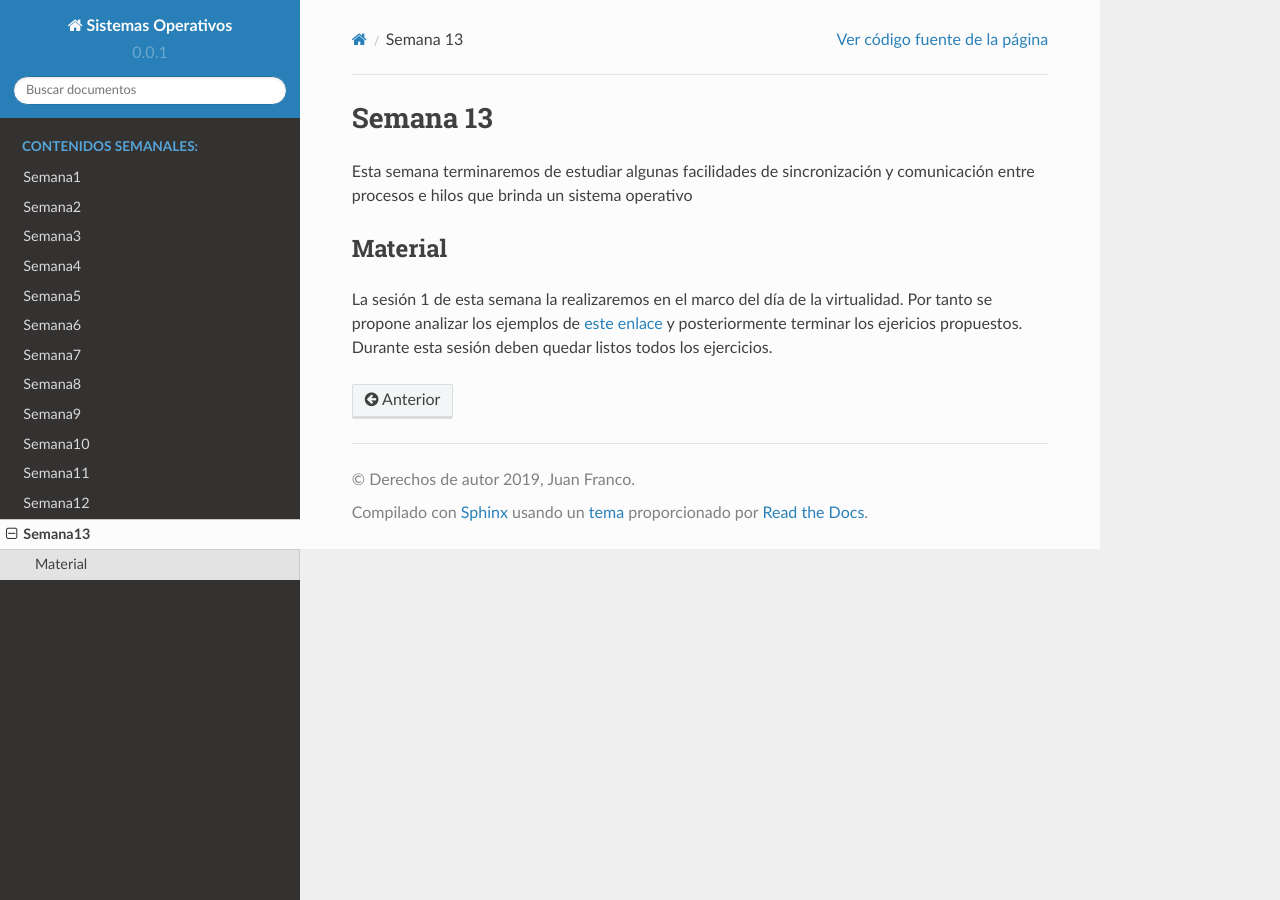
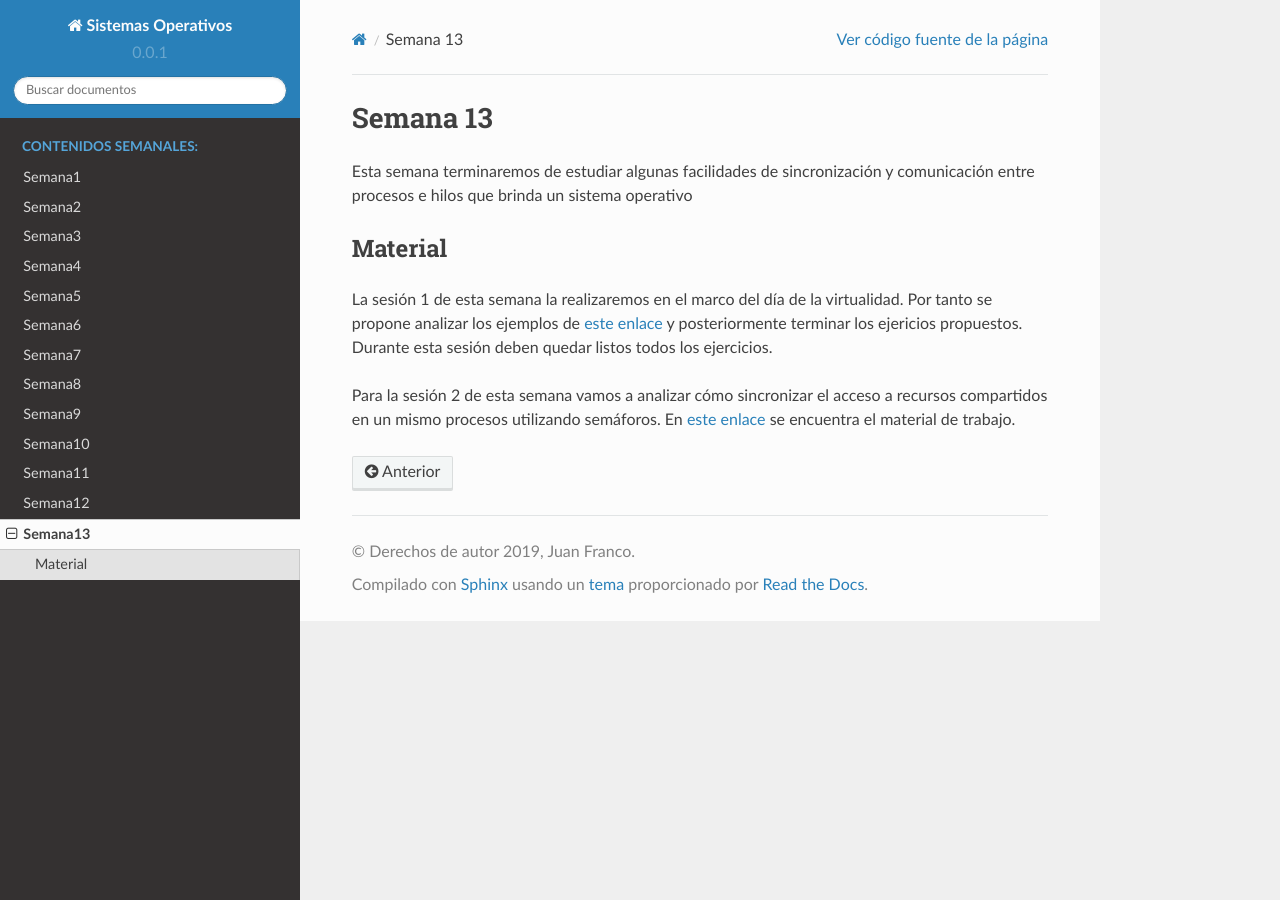
Before and after one commit to juanferfranco/sistemasoperativos, a Sphinx documentation site: the page built from docs/_semana13/semana13.rst, in a window 1280 px wide. Built offline with Sphinx 7.4.7 and the Read the Docs theme 2.0.0, drawn with Linux system fonts in a browser that asks for light colours.

Commit message:
update week 13

```diff
--- a/docs/_semana13/semana13.rst
+++ b/docs/_semana13/semana13.rst
@@ -10,3 +10,8 @@ virtualidad. Por tanto se propone analizar los ejemplos de
 `este enlace <https://drive.google.com/open?id=1Xwed5QjfMS0zGVsQG8tVgL7aXQ8jxwZZUKN4tDurTDQ>`__
 y posteriormente terminar los ejericios propuestos. Durante esta sesión
 deben quedar listos todos los ejercicios.
+
+Para la sesión 2 de esta semana vamos a analizar cómo sincronizar el acceso
+a recursos compartidos en un mismo procesos utilizando semáforos. En `este
+enlace <https://drive.google.com/open?id=14HpUiSg_0a8ZtqjebdryOBDgZkzrdi42RweLJAuYhZY>`__
+se encuentra el material de trabajo.
```
